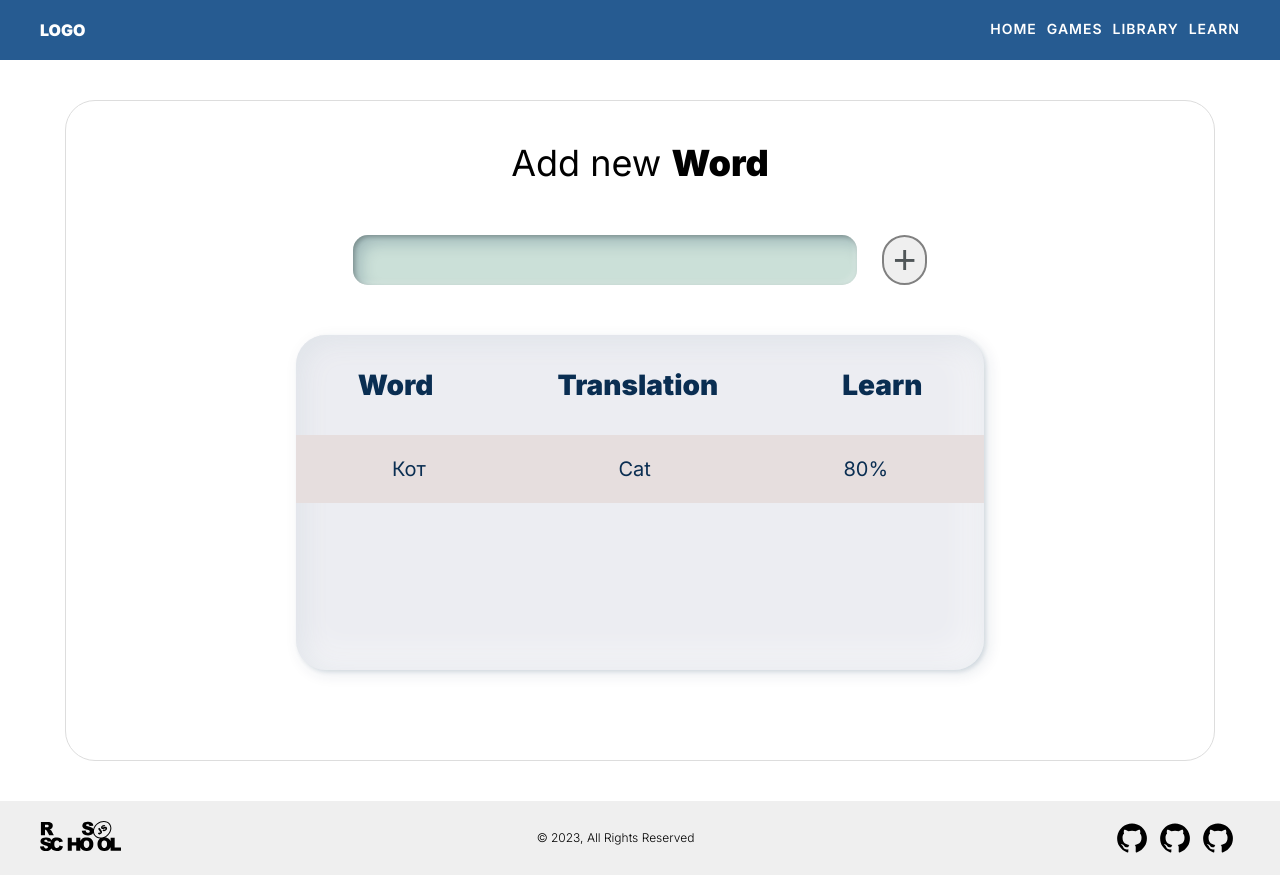
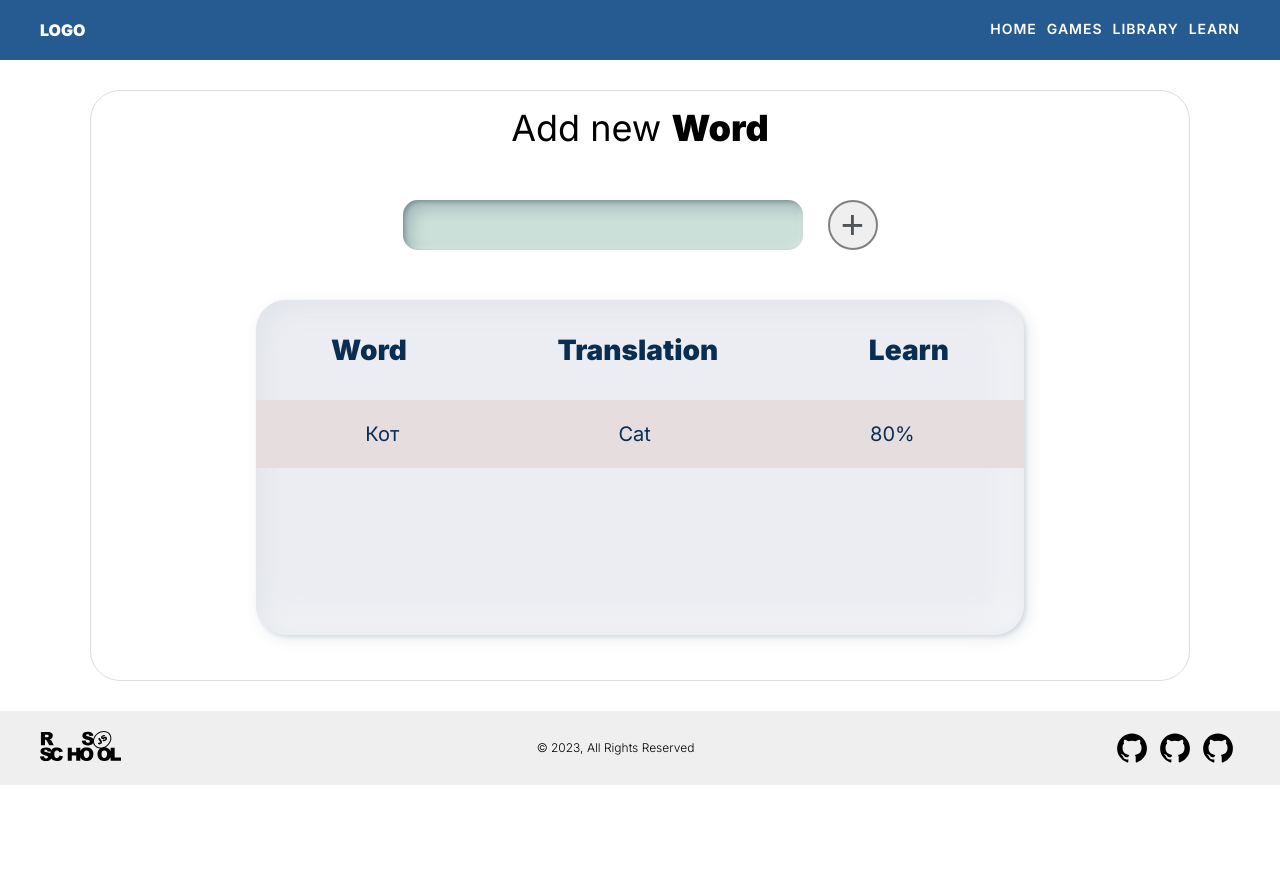
Before and after one commit to gsidnick/rsclone, a React (Create React App) app: page /library in a window 1280 px wide. After the commit the page ends 800 px from the top, so only its background shows below. Built offline with nearby package versions, Linux system fonts and the light colour scheme.

Commit message:
refactor: change some css rules else

```diff
--- a/src/App.css
+++ b/src/App.css
@@ -1,7 +1,10 @@
 .container {
   max-width: 1150px;
-  /* width: 1150px; */
-  margin: 40px auto;
+  width: 800px;
+  margin: 0 auto;
+}
+
+.bordered {
   border: 1px solid #DDDDDD;
   border-radius: 30px;
 }
--- a/src/components/Learn/Learn.css
+++ b/src/components/Learn/Learn.css
@@ -1,35 +1,30 @@
 .learn {
+  padding: 30px 0;
   display: flex;
+  position: relative;
 }
 
-.learn__progress {
-  padding: 0;
-  margin: 0;
-  height: 0px;
-}
-
-.learn__input {
-  position: absolute;
-  width: 100%;
-  margin: 0 0 0 0;
-  border: none;
-}
-
-input[type="range"] {
-  appearance: none;
-  height: 14px;
-  background: rgba(255, 255, 255, 0.6);
-  background: linear-gradient(90deg, #4c049e, #830c65);
-  background-size: 70% 100%;
-  background-repeat: no-repeat;
-}
-
-input[type="range"]::-webkit-slider-thumb {
+.learn__input::-webkit-slider-thumb {
   -webkit-appearance: none;
   display: none;
 }
 
-.learn__contain {
+.learn__input {
+  width: 100%;
+  height: 14px;
+  margin: 0;
+  border: none;
+  appearance: none;
+  background: rgba(255, 255, 255, 0.6);
+  background: linear-gradient(90deg, #4c049e, #830c65);
+  background-repeat: no-repeat;
+  background-size: 70% 100%;
+  position: absolute;
+  top: 0;
+  left: 0;
+}
+
+.learn__container {
   margin: auto;
 }
 
@@ -41,15 +36,12 @@ input[type="range"]::-webkit-slider-thumb {
 }
 
 .learn__points-score {
-  margin: 0;
-  padding: 50px 0 0 0;
   font-size: 16px;
   position: absolute;
-  right: 0;
+  right: 20px;
 }
 
 .learn__color-container {
-  width: 700px;
   padding: 10px 0 80px 0;
   border-radius: 30px;
   display: flex;
@@ -93,14 +85,19 @@ input[type="range"]::-webkit-slider-thumb {
 
 .learn__button {
   width: 160px;
-  padding: 15px 30px;
+  padding: 20px 30px;
   text-align: center;
   display: flex;
   background-color: #fff;
   box-shadow: 2px 2px 5px rgba(10, 46, 82, 0.16), -8px -8px 40px rgba(255, 255, 255, 0.56), 8px 8px 15px rgba(0, 0, 0, 0.17);
   border-radius: 50px;
   border: 0;
+  transition: 0.5s;
   cursor: pointer;
+}
+
+.learn__button:hover {
+  transform: scale(1.05);
 }
 
 .learn__button-arrow {
--- a/src/components/Learn/Learn.tsx
+++ b/src/components/Learn/Learn.tsx
@@ -7,11 +7,11 @@ function Learn() {
       <div className="learn__progress">
         <input type="range" className="learn__input" />
       </div>
-      <div className="learn__contain">
+      <div className="learn__container container">
         <div className="learn__points">
           <h3 className="learn__points-score">Points:123</h3>
         </div>
-        <div className="learn__color-container container">
+        <div className="learn__color-container bordered">
           <div className="learn__circle-progress">
             <span className="learn__percentage">66%</span>
           </div>
--- a/src/components/Library/Library.css
+++ b/src/components/Library/Library.css
@@ -1,14 +1,17 @@
+.library {
+  padding: 30px 0;
+}
+
 .library__container {
+  margin: 0 auto;
+  width: 1100px;
+  padding: 15px 0;
+  text-align: center;
   display: flex;
   flex-direction: column;
-  padding: 40px 0;
 }
 
-.library__header{
-  text-align: center;
-}
-
-.library__header-title {
+.library__title {
   margin: 0;
   font-style: normal;
   font-size: 36px;
@@ -16,56 +19,49 @@
   font-weight: 400;
 }
 
-.library__header-title_span {
+.library__title_span {
   font-weight: 800;
 }
 
-.library__input {
-  width: 50%;
-  margin: 0 auto;
-  padding: 50px 0 0;
+.library__inputs {
+  margin: 50px 0 20px 0;
   text-align: center;
   display: flex;
   justify-content: center;
 }
 
 .library__input-text {
+  width: 400px;
+  height: 50px;
   outline: none;
-  margin: 0 25px 0 0;
   background-color: #a6c9bc93;
   border: none;
-  width: 600px;
-  height: 50px;
+  border-radius: 15px;
   box-shadow:
   inset -4px -4px 4px rgba(255, 255, 255, 0.18),
   inset 2px 2px 4px rgba(0, 0, 0, 0.24),
   inset -8px -8px 15px rgba(255, 255, 255, 0.02),
   inset 8px 8px 15px rgba(10, 46, 82, 0.21);
-  border-radius: 15px;
 }
 
 .library__input-add {
+  margin-left: 25px;
   width: 50px;
   height: 50px;
-  border-radius: 35px;
+  font-size: 40px;
+  border-radius: 50%;
   border: 2px solid gray;
-  font-size: 40px;
   color: rgb(80, 86, 88);
   cursor: pointer;
 }
 
 .library__card {
-  margin: 50px auto;
-  width: 60%;
+  margin: 30px auto;
+  width: 70%;
   height: 335px;
   background: #ECEDF2;
   border-radius: 30px;
-  box-shadow:
-  2px 2px 4px rgba(10, 46, 82, 0.12),
-  -6px -6px 40px rgba(255, 255, 255, 0.63),
-  4px 4px 15px rgba(10, 46, 82, 0.11),
-  inset 4px 4px 30px rgba(10, 46, 82, 0.11),
-  inset -4px -4px 40px #FFFFFF;
+  box-shadow: 2px 2px 4px rgba(10, 46, 82, 0.12), -6px -6px 40px rgba(255, 255, 255, 0.63), 4px 4px 15px rgba(10, 46, 82, 0.11), inset 4px 4px 30px rgba(10, 46, 82, 0.11), inset -4px -4px 40px #FFFFFF;
 }
 
 .library__card-header {
--- a/src/components/Library/Library.tsx
+++ b/src/components/Library/Library.tsx
@@ -4,11 +4,9 @@ import './Library.css';
 function Library() {
   return (
     <main className="library">
-      <div className="library__container container">
-        <div className="library__header">
-          <h2 className="library__header-title">Add new <span className="library__header-title_span">Word</span></h2>
-        </div>
-        <div className="library__input">
+      <div className="library__container bordered">
+        <h2 className="library__title">Add new <span className="library__title_span">Word</span></h2>
+        <div className="library__inputs">
           <input className="library__input-text" type="text" />
           <button className="library__input-add">+</button>
         </div>
```
